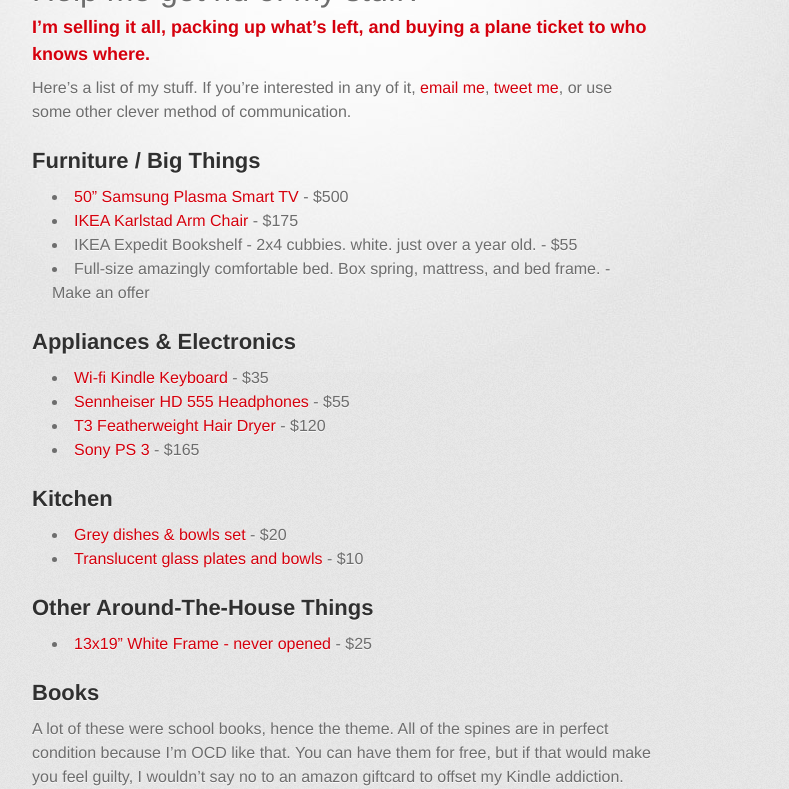
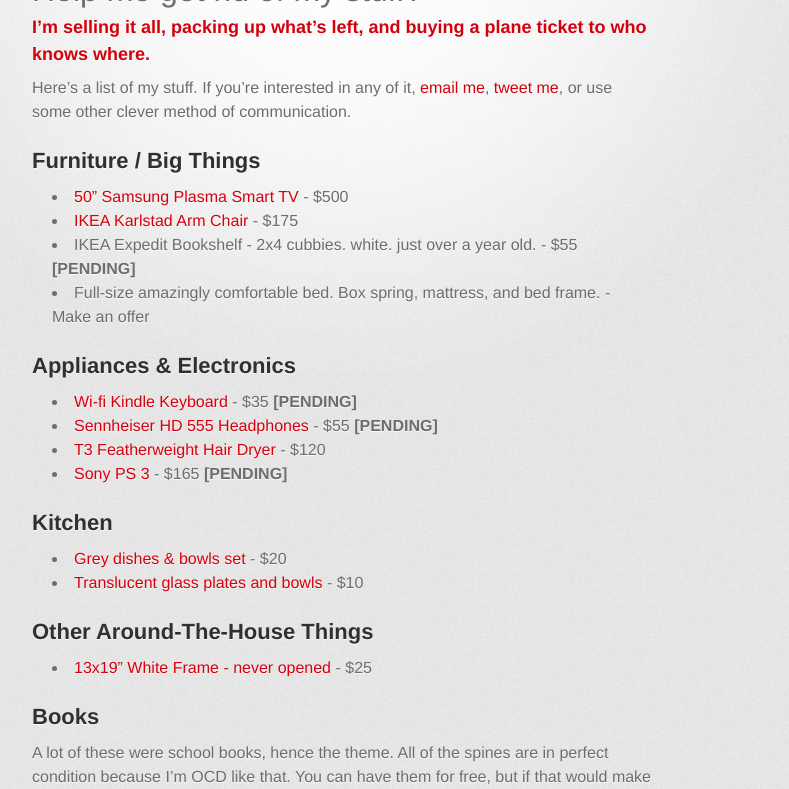
Before and after one commit to jennjenn/static, a Jekyll site: the page built from index.md, in a window 1280 px wide and 1400 px high, scrolled down 201 px, cut to the strip 0-789 px from the top of the window. Shown: the whole strip, without its empty margins (298-1087 px from the left). Built offline with Jekyll 4.4.1, drawn with Linux system fonts in a browser that asks for light colours; some web fonts are replaced.

Commit message:
adds pending status

```diff
--- a/_includes/minimalism.md
+++ b/_includes/minimalism.md
@@ -8,15 +8,15 @@
 
 * [50" Samsung Plasma Smart TV](http://newyork.craigslist.org/mnh/ele/4495752893.html) - $500
 * [IKEA Karlstad Arm Chair](http://newyork.craigslist.org/mnh/fuo/4496382878.html) - $175
-* IKEA Expedit Bookshelf - 2x4 cubbies. white. just over a year old. - $55
+* IKEA Expedit Bookshelf - 2x4 cubbies. white. just over a year old. - $55 **[PENDING]**
 * Full-size amazingly comfortable bed. Box spring, mattress, and bed frame. - Make an offer
 
 ## Appliances & Electronics
 
-* [Wi-fi Kindle Keyboard](http://newyork.craigslist.org/mnh/ele/4505641528.html) - $35
-* [Sennheiser HD 555 Headphones](http://newyork.craigslist.org/mnh/ele/4495906226.html) - $55
+* [Wi-fi Kindle Keyboard](http://newyork.craigslist.org/mnh/ele/4505641528.html) - $35 **[PENDING]**
+* [Sennheiser HD 555 Headphones](http://newyork.craigslist.org/mnh/ele/4495906226.html) - $55 **[PENDING]**
 * [T3 Featherweight Hair Dryer](http://newyork.craigslist.org/mnh/hab/4495939685.html) - $120
-* [Sony PS 3](http://newyork.craigslist.org/mnh/vgm/4509393497.html) - $165
+* [Sony PS 3](http://newyork.craigslist.org/mnh/vgm/4509393497.html) - $165 **[PENDING]**
 
 ## Kitchen
 * [Grey dishes & bowls set](http://newyork.craigslist.org/mnh/hsh/4509309381.html) - $20
@@ -29,7 +29,7 @@
 A lot of these were school books, hence the theme. All of the spines are in perfect condition because I'm OCD like that. You can have them for free, but if that would make you feel guilty, I wouldn't say no to an amazon giftcard to offset my Kindle addiction.
 
 ![Because I know you totally judge a book by its cover](images/books.jpg)
-Because I know you totally judge a book by its cover. Listed for easier reading:
+Because I know you totally judge a book by its cover. Listed for easier reading:  **[ALL PENDING]**
 
 ### Fiction:
 - The Catcher in the Rye - JD Salinger
```
